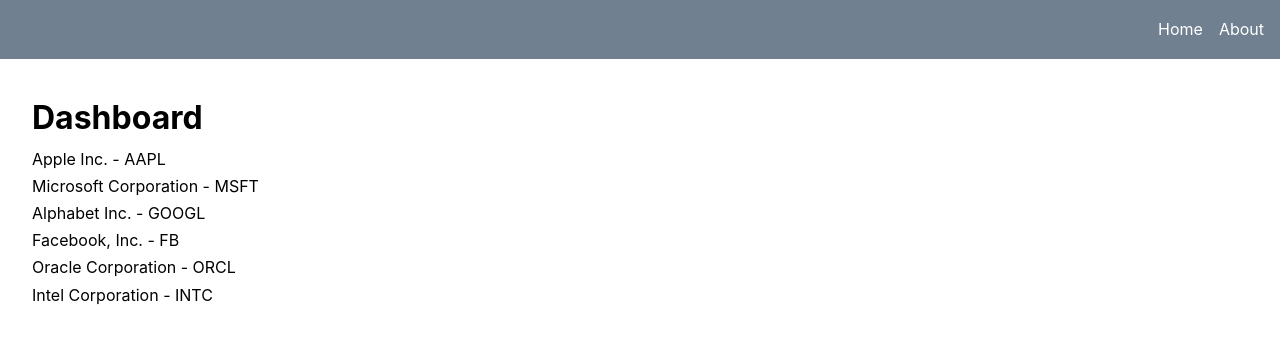
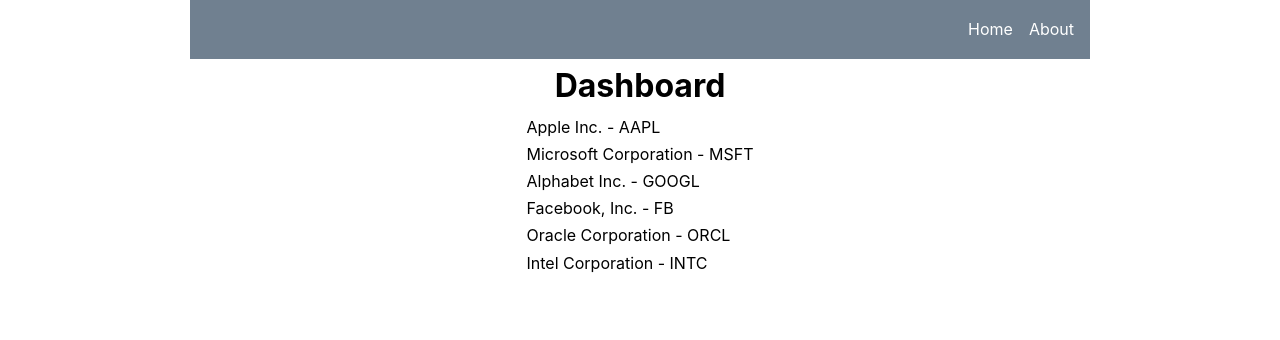
Before and after one commit to devinkr/react-stocks, a React (Create React App) app: page /react-stocks/stocks in a window 1280 px wide. Shown: the top 340 px of the page. Built offline with nearby package versions, Linux system fonts and the light colour scheme.

Commit message:
Fix styling

```diff
--- a/public/index.html
+++ b/public/index.html
@@ -24,7 +24,7 @@
       work correctly both with client-side routing and a non-root public URL.
       Learn how to configure a non-root public URL by running `npm run build`.
     -->
-    <title>React App</title>
+		<title>React Stocks</title>
 	</head>
 	<body>
 		<noscript>You need to enable JavaScript to run this app.</noscript>
--- a/src/App.css
+++ b/src/App.css
@@ -3,6 +3,11 @@
 	padding: 0;
 	box-sizing: border-box;
 	line-height: 1.7;
+}
+
+.App {
+	max-width: 900px;
+	margin: 0 auto;
 }
 
 nav > ul {
@@ -32,5 +37,7 @@
 }
 
 .list {
-	margin: 2em;
+	display: flex;
+	align-items: center;
+	flex-direction: column;
 }
--- a/src/components/About.js
+++ b/src/components/About.js
@@ -4,11 +4,10 @@
 	return (
 		<div className='list'>
 			<h1>React Stocks App</h1>
-			<p>This app was built by Devin, Meesum, and Isaac.</p>
 			<p>
-				It gets up to date stock data from the IEX API. Follow the stock links
-				listed on the dashboard or type a stock symbol into the url in the form
-				of /stocks/symbol
+				This app was built by Devin, Meesum, and Isaac. It gets up to date stock
+				data from the IEX API. Follow the stock links listed on the dashboard or
+				type a stock symbol into the url in the form of /stocks/symbol
 			</p>
 		</div>
 	);
```
Lines whose indentation alone changed are shown as unchanged.
